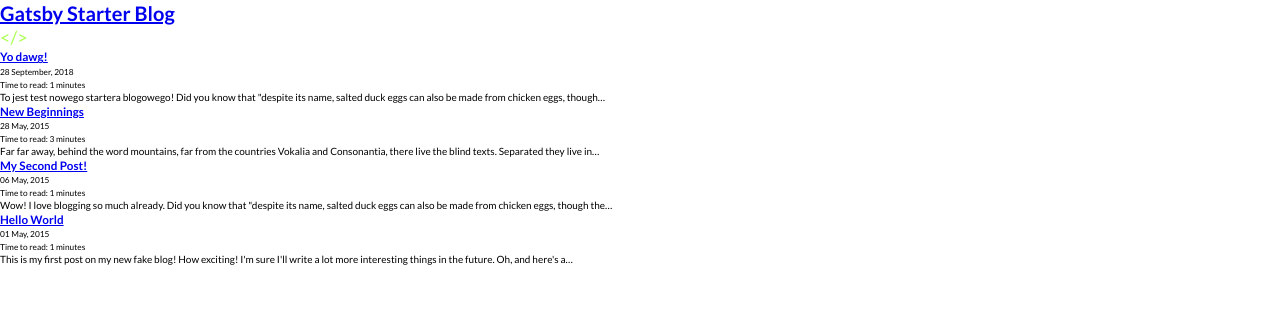
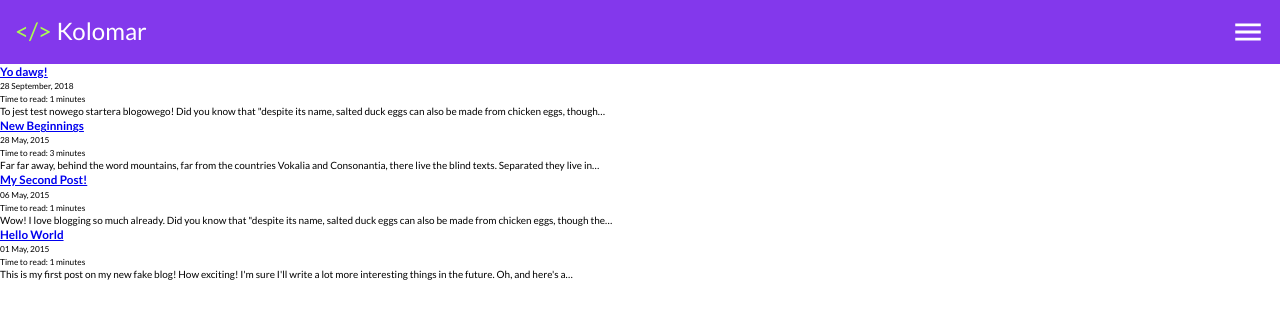
Before and after one commit to kolodziejm/blog, a Gatsby site: page / in a window 1280 px wide. Built offline with nearby package versions, Linux system fonts and the light colour scheme; Gatsby itself is replaced by a stand-in of ours; some packages are replaced by stand-ins of ours.

Commit message:
Preparing navbar folder structure

```diff
--- a/package.json
+++ b/package.json
@@ -30,6 +30,7 @@
     "react": "^16.5.1",
     "react-dom": "^16.5.1",
     "react-helmet": "^5.2.0",
+    "react-icons": "^3.1.0",
     "react-typography": "^0.16.13",
     "styled-components": "^3.4.9",
     "typeface-merriweather": "0.0.43",
--- a/src/components/HeadLink.js
+++ b/src/components/HeadLink.js
@@ -3,7 +3,7 @@
 import { Link } from 'gatsby';
 
 const NavLink = styled(Link)`
-    font-size: 1.8rem;
+    font-size: 2.4rem;
     text-decoration: none;
     color: #fff;
 `;
--- a/src/components/layout.js
+++ b/src/components/layout.js
@@ -4,20 +4,10 @@
 
 class Template extends React.Component {
   render() {
-    const { children } = this.props
-
-    let header = (
-      <h1>
-        <Link to={'/'}>
-          Gatsby Starter Blog
-        </Link>
-      </h1>
-    )
 
     return (
       <div>
-        {header}
-        {children}
+        {this.props.children}
       </div>
     )
   }
--- /dev/null
+++ b/src/components/navigation/Hamburger.js
@@ -0,0 +1,17 @@
+import React from 'react';
+import styled from 'styled-components';
+import { MdMenu } from 'react-icons/md';
+
+const Button = styled.button`
+    font-size: 3.4rem;
+    background-color: transparent;
+    border: none;
+    cursor: pointer;
+    display: inline-flex;
+    align-items: center;
+    justify-content: center;
+`;
+
+export default (props) => (
+    <Button onClick={props.clicked}><MdMenu fill="#fff"/></Button>
+);
--- /dev/null
+++ b/src/components/navigation/NavbarContainer.js
@@ -0,0 +1,9 @@
+import styled from 'styled-components';
+
+export default styled.nav`
+    background-color: #8338ec;
+    padding: 1.5rem;
+    width: 100%;
+    display: flex;
+    justify-content: space-between;
+`;
--- a/src/pages/index.js
+++ b/src/pages/index.js
@@ -6,6 +6,8 @@
 import Layout from '../components/layout'
 
 import HeadLink from '../components/HeadLink';
+import Hamburger from '../components/navigation/Hamburger';
+import NavContainer from '../components/navigation/NavbarContainer';
 
 class BlogIndex extends React.Component {
   render() {
@@ -37,7 +39,11 @@
           meta={[{ name: 'Index page of the blog', content: siteDescription }]}
           title={siteTitle}
         />
-        <HeadLink to="/"/>
+        <NavContainer>
+          <HeadLink to="/"/>
+          <Hamburger />
+        </NavContainer>
+
         {postsMapped}
       </Layout>
     )
```
Also changed, not shown: src/components/navigation/Mobile/MobileNav.js (added), 1 other file.
